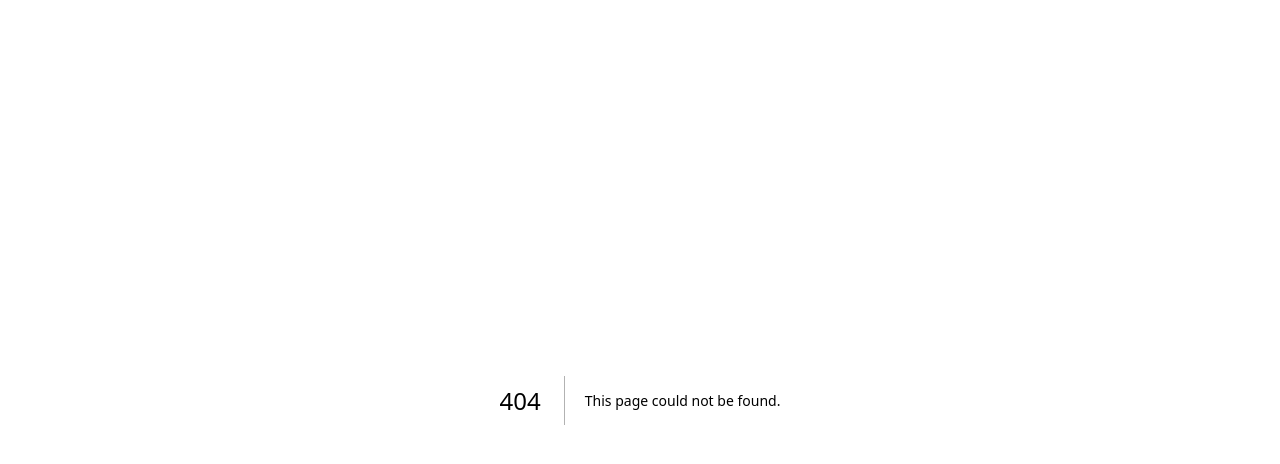
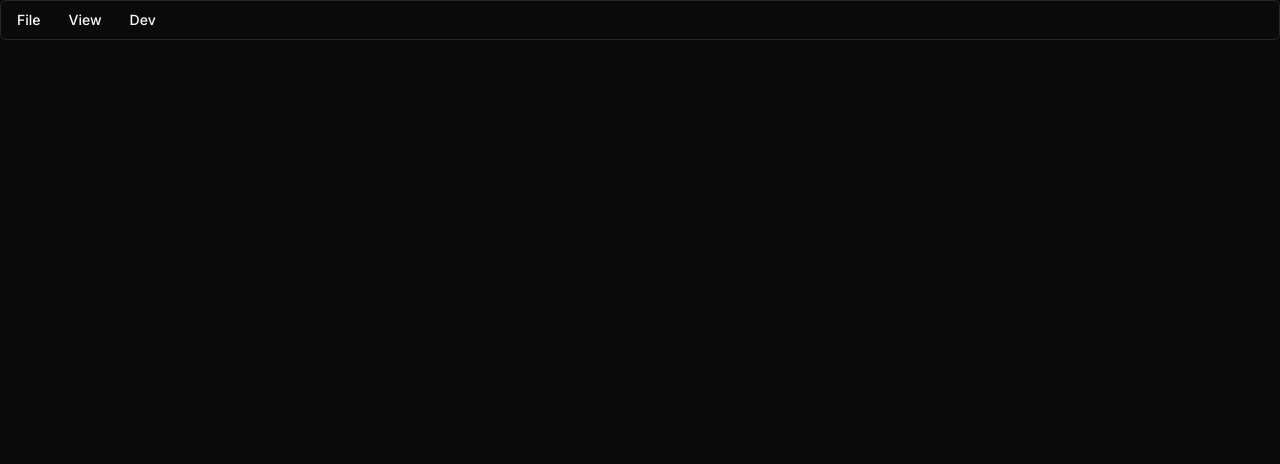
Before and after one commit to Dentalcow/deardiary, a Next.js app: page /viewer in a window 1280 px wide. Before the commit this address had no page. Shown: the top 464 px of the page. Built offline with nearby package versions, Linux system fonts and the light colour scheme.

Commit message:
added save functionality with documents folder

```diff
--- a/app/globals.css
+++ b/app/globals.css
@@ -5,64 +5,47 @@
 @layer base {
   :root {
     --background: 0 0% 100%;
-    --foreground: 222.2 84% 4.9%;
-
+    --foreground: 0 0% 3.9%;
     --card: 0 0% 100%;
-    --card-foreground: 222.2 84% 4.9%;
-
+    --card-foreground: 0 0% 3.9%;
     --popover: 0 0% 100%;
-    --popover-foreground: 222.2 84% 4.9%;
-
-    --primary: 222.2 47.4% 11.2%;
-    --primary-foreground: 210 40% 98%;
-
-    --secondary: 210 40% 96.1%;
-    --secondary-foreground: 222.2 47.4% 11.2%;
-
-    --muted: 210 40% 96.1%;
-    --muted-foreground: 215.4 16.3% 46.9%;
-
-    --accent: 210 40% 96.1%;
-    --accent-foreground: 222.2 47.4% 11.2%;
-
+    --popover-foreground: 0 0% 3.9%;
+    --primary: 0 0% 9%;
+    --primary-foreground: 0 0% 98%;
+    --secondary: 0 0% 96.1%;
+    --secondary-foreground: 0 0% 9%;
+    --muted: 0 0% 96.1%;
+    --muted-foreground: 0 0% 45.1%;
+    --accent: 0 0% 96.1%;
+    --accent-foreground: 0 0% 9%;
     --destructive: 0 84.2% 60.2%;
-    --destructive-foreground: 210 40% 98%;
-
-    --border: 214.3 31.8% 91.4%;
-    --input: 214.3 31.8% 91.4%;
-    --ring: 222.2 84% 4.9%;
-
+    --destructive-foreground: 0 0% 98%;
+    --border: 0 0% 89.8%;
+    --input: 0 0% 89.8%;
+    --ring: 0 0% 3.9%;
     --radius: 0.5rem;
   }
 
   .dark {
-    --background: 222.2 84% 4.9%;
-    --foreground: 210 40% 98%;
-
-    --card: 222.2 84% 4.9%;
-    --card-foreground: 210 40% 98%;
-
-    --popover: 222.2 84% 4.9%;
-    --popover-foreground: 210 40% 98%;
-
-    --primary: 210 40% 98%;
-    --primary-foreground: 222.2 47.4% 11.2%;
-
-    --secondary: 217.2 32.6% 17.5%;
-    --secondary-foreground: 210 40% 98%;
-
-    --muted: 217.2 32.6% 17.5%;
-    --muted-foreground: 215 20.2% 65.1%;
-
-    --accent: 217.2 32.6% 17.5%;
-    --accent-foreground: 210 40% 98%;
-
+    --background: 0 0% 3.9%;
+    --foreground: 0 0% 98%;
+    --card: 0 0% 3.9%;
+    --card-foreground: 0 0% 98%;
+    --popover: 0 0% 3.9%;
+    --popover-foreground: 0 0% 98%;
+    --primary: 0 0% 98%;
+    --primary-foreground: 0 0% 9%;
+    --secondary: 0 0% 14.9%;
+    --secondary-foreground: 0 0% 98%;
+    --muted: 0 0% 14.9%;
+    --muted-foreground: 0 0% 63.9%;
+    --accent: 0 0% 14.9%;
+    --accent-foreground: 0 0% 98%;
     --destructive: 0 62.8% 30.6%;
-    --destructive-foreground: 210 40% 98%;
-
-    --border: 217.2 32.6% 17.5%;
-    --input: 217.2 32.6% 17.5%;
-    --ring: 212.7 26.8% 83.9%;
+    --destructive-foreground: 0 0% 98%;
+    --border: 0 0% 14.9%;
+    --input: 0 0% 14.9%;
+    --ring: 0 0% 83.1%;
   }
 }
 
--- a/app/layout.tsx
+++ b/app/layout.tsx
@@ -20,7 +20,7 @@
 }) {
   return (
     <html lang="en">
-      <ThemeProvider attribute="class" defaultTheme="system" enableSystem>
+      <ThemeProvider attribute="class" defaultTheme="dark" enableSystem>
         <body className={inter.className}>{children}</body>
         <Toaster />
       </ThemeProvider>
--- a/app/page.tsx
+++ b/app/page.tsx
@@ -1,19 +1,17 @@
 //shadcnui
 
-'use client'
+"use client"
 
-import React, { useRef } from "react";
+import React, { useRef, useEffect } from "react";
 import Editor, { Monaco } from "@monaco-editor/react";
 import Link from "next/link"
 
 import { exit } from '@tauri-apps/api/process';
-import { writeTextFile } from '@tauri-apps/api/fs';
+import { writeTextFile, exists, createDir } from '@tauri-apps/api/fs';
 import { save } from '@tauri-apps/api/dialog';
+import { documentDir } from '@tauri-apps/api/path';
+
 import { useToast } from "@/components/ui/use-toast";
-
-import { useTheme } from "next-themes";
-
-import { Moon, Sun } from "lucide-react";
 
 import {
   Menubar,
@@ -31,12 +29,27 @@
   MenubarTrigger,
 } from "@/components/ui/menubar"
 
+import {
+  Dialog,
+  DialogContent,
+  DialogDescription,
+  DialogHeader,
+  DialogTitle,
+  DialogTrigger,
+} from "@/components/ui/dialog"
+
 import { Alert, AlertDescription, AlertTitle } from "@/components/ui/alert"
 
 import { cn } from "@/lib/utils"
 import { get } from "http";
 import { editor } from "monaco-editor";
-import { constants } from "perf_hooks";
+import { constants, monitorEventLoopDelay } from "perf_hooks";
+
+type Entry = {
+  title: string;
+  content: string;
+  date: string;
+}
 
 function getDate() {
   const today = new Date();
@@ -47,19 +60,27 @@
 }
 
 const App = () => {
-  const { setTheme } = useTheme()
+
   const { toast } = useToast()
 
-  let viewingMarkdown = false;
-
-  let editorRef = useRef(Editor);
+  let editorRef = useRef(editor);
 
   function handleEditorDidMount(editor: any, monaco: Monaco) {
     editorRef.current = editor;
+
+    import('monaco-themes/themes/Twilight.json')
+      .then(data => {
+        monaco.editor.defineTheme('twilight', data);
+        monaco.editor.setTheme('twilight');
+      })
+  }
+
+  function getEditorContents() {
+    return editorRef.current.getValue();
   }
 
   function showValue() {
-    console.log(editorRef.current.getValue());
+    console.log(getEditorContents());
     toast({
       title: "Editor Contents",
       description: "Check the console for the editor contents",
@@ -68,15 +89,30 @@
 
   async function onExit() {
     await exit(0);
-    console.log("exit");
   }
 
-  // async function onSave() {
-  //   const filePath = ""
+  async function onSave() {
+    const documentDirPath = (await documentDir()).replace(/\\/g, '/');
+    if (!(await exists(documentDirPath + "deardiary/"))) {
+      await createDir(documentDirPath + "deardiary/");
+    }
+    let filePath = documentDirPath + "deardiary/" + getDate();
+    console.log(filePath);
+    let fileName = "diary entry for " + getDate();
 
-  //   console.log(filePath);
-  //   await writeTextFile(filePath, editorRef.current.getValue());
-  // }
+    let fileContents: Entry = {
+      title: fileName,
+      content: getEditorContents(),
+      date: getDate(),
+    }
+
+    await writeTextFile(filePath + ".json", JSON.stringify(fileContents));
+    toast({
+      title: "Entry Added",
+      description: filePath,
+    })
+
+  }
 
   async function onSaveAs() {
     const filePath = await save({
@@ -85,13 +121,11 @@
         extensions: ['txt']
       }]
     });
-    console.log(filePath);
-    await writeTextFile(filePath, editorRef.current.getValue());
-    console.log("save as");
-  }
-
-  function getEditorContents() {
-    return editorRef.current.getValue();
+    await writeTextFile(filePath, getEditorContents());
+    toast({
+      title: "Entry Exported",
+      description: filePath,
+    })
   }
 
   function renderMarkdown() {
@@ -101,36 +135,23 @@
 
   }
 
-  function switchScreen() {
-    if (viewingMarkdown) {
-      viewingMarkdown = false;
-    }
-    else {
-      viewingMarkdown = true;
-    }
-    console.log(viewingMarkdown);
-    renderUI();
-  }
+  const options: Monaco.IStandaloneEditorConstructionOptions = {
+    readOnly: false,
+    minimap: { enabled: false },
+  };
 
-  function renderUI() {
-    console.log('render called');
-    if (viewingMarkdown == true) {
   return (
-        <div>
-          <p>hello</p>
-        </div>
-      )
-    }
-    else {
-      return (
-        <div className="overflow-clip">
+    < div className="overflow-clip" >
       <div>
         <Menubar>
           <MenubarMenu>
             <MenubarTrigger>File</MenubarTrigger>
             <MenubarContent>
               <MenubarItem>
-                    <button onClick={onSaveAs}>Save As</button>
+                <button onClick={onSave}>Add Entry</button>
+              </MenubarItem>
+              <MenubarItem>
+                <button onClick={onSaveAs}>Export</button>
               </MenubarItem>
               <MenubarSeparator />
               <MenubarItem>
@@ -142,9 +163,7 @@
             <MenubarTrigger>View</MenubarTrigger>
             <MenubarContent>
               <MenubarItem>
-                    <button onClick={switchScreen}>
-                      {viewingMarkdown ? "View Editor" : "View Markdown"}
-                    </button>
+                <Link href="/viewer">Launch Viewer</Link>
               </MenubarItem>
             </MenubarContent>
           </MenubarMenu>
@@ -163,20 +182,14 @@
       <div>
         <Editor
           height="93vh"
+          theme="vs-dark"
+          options={options}
           defaultLanguage="markdown"
           defaultValue="# Hello, world!"
           onMount={handleEditorDidMount}
         />
       </div>
-        </div>
-      );
-    }
-  }
-
-  return (
-    <div>
-      {renderUI()}
-    </div>
+    </div >
   );
 
 };
--- /dev/null
+++ b/app/viewer/page.tsx
@@ -0,0 +1,65 @@
+'use client'
+
+import Link from "next/link"
+
+import {
+  Menubar,
+  MenubarCheckboxItem,
+  MenubarContent,
+  MenubarItem,
+  MenubarMenu,
+  MenubarRadioGroup,
+  MenubarRadioItem,
+  MenubarSeparator,
+  MenubarShortcut,
+  MenubarSub,
+  MenubarSubContent,
+  MenubarSubTrigger,
+  MenubarTrigger,
+} from "@/components/ui/menubar"
+
+import { exit } from '@tauri-apps/api/process';
+
+const viewerPage = () => {
+
+  async function onExit() {
+    await exit(0);
+  }
+
+  return (
+    <div className="overflow-clip">
+      <div>
+        <Menubar>
+          <MenubarMenu>
+            <MenubarTrigger>File</MenubarTrigger>
+            <MenubarContent>
+              <MenubarItem>
+                <button onClick={onExit}>Quit</button>
+              </MenubarItem>
+            </MenubarContent>
+          </MenubarMenu>
+          <MenubarMenu>
+            <MenubarTrigger>View</MenubarTrigger>
+            <MenubarContent>
+              <MenubarItem>
+                <Link href="/">Launch Editor</Link>
+              </MenubarItem>
+            </MenubarContent>
+          </MenubarMenu>
+          <MenubarMenu>
+            <MenubarTrigger>Dev</MenubarTrigger>
+            <MenubarContent>
+              <MenubarItem>
+                <button>
+                  Test
+                </button>
+              </MenubarItem>
+            </MenubarContent>
+          </MenubarMenu>
+        </Menubar>
+      </div>
+    </div>
+  );
+};
+
+export default viewerPage;
--- /dev/null
+++ b/components/ui/dialog.tsx
@@ -0,0 +1,123 @@
+"use client"
+
+import * as React from "react"
+import * as DialogPrimitive from "@radix-ui/react-dialog"
+import { X } from "lucide-react"
+
+import { cn } from "@/lib/utils"
+
+const Dialog = DialogPrimitive.Root
+
+const DialogTrigger = DialogPrimitive.Trigger
+
+const DialogPortal = ({
+  className,
+  ...props
+}: DialogPrimitive.DialogPortalProps) => (
+  <DialogPrimitive.Portal className={cn(className)} {...props} />
+)
+DialogPortal.displayName = DialogPrimitive.Portal.displayName
+
+const DialogOverlay = React.forwardRef<
+  React.ElementRef<typeof DialogPrimitive.Overlay>,
+  React.ComponentPropsWithoutRef<typeof DialogPrimitive.Overlay>
+>(({ className, ...props }, ref) => (
+  <DialogPrimitive.Overlay
+    ref={ref}
+    className={cn(
+      "fixed inset-0 z-50 bg-background/80 backdrop-blur-sm data-[state=open]:animate-in data-[state=closed]:animate-out data-[state=closed]:fade-out-0 data-[state=open]:fade-in-0",
+      className
+    )}
+    {...props}
+  />
+))
+DialogOverlay.displayName = DialogPrimitive.Overlay.displayName
+
+const DialogContent = React.forwardRef<
+  React.ElementRef<typeof DialogPrimitive.Content>,
+  React.ComponentPropsWithoutRef<typeof DialogPrimitive.Content>
+>(({ className, children, ...props }, ref) => (
+  <DialogPortal>
+    <DialogOverlay />
+    <DialogPrimitive.Content
+      ref={ref}
+      className={cn(
+        "fixed left-[50%] top-[50%] z-50 grid w-full max-w-lg translate-x-[-50%] translate-y-[-50%] gap-4 border bg-background p-6 shadow-lg duration-200 data-[state=open]:animate-in data-[state=closed]:animate-out data-[state=closed]:fade-out-0 data-[state=open]:fade-in-0 data-[state=closed]:zoom-out-95 data-[state=open]:zoom-in-95 data-[state=closed]:slide-out-to-left-1/2 data-[state=closed]:slide-out-to-top-[48%] data-[state=open]:slide-in-from-left-1/2 data-[state=open]:slide-in-from-top-[48%] sm:rounded-lg md:w-full",
+        className
+      )}
+      {...props}
+    >
+      {children}
+      <DialogPrimitive.Close className="absolute right-4 top-4 rounded-sm opacity-70 ring-offset-background transition-opacity hover:opacity-100 focus:outline-none focus:ring-2 focus:ring-ring focus:ring-offset-2 disabled:pointer-events-none data-[state=open]:bg-accent data-[state=open]:text-muted-foreground">
+        <X className="h-4 w-4" />
+        <span className="sr-only">Close</span>
+      </DialogPrimitive.Close>
+    </DialogPrimitive.Content>
+  </DialogPortal>
+))
+DialogContent.displayName = DialogPrimitive.Content.displayName
+
+const DialogHeader = ({
+  className,
+  ...props
+}: React.HTMLAttributes<HTMLDivElement>) => (
+  <div
+    className={cn(
+      "flex flex-col space-y-1.5 text-center sm:text-left",
+      className
+    )}
+    {...props}
+  />
+)
+DialogHeader.displayName = "DialogHeader"
+
+const DialogFooter = ({
+  className,
+  ...props
+}: React.HTMLAttributes<HTMLDivElement>) => (
+  <div
+    className={cn(
+      "flex flex-col-reverse sm:flex-row sm:justify-end sm:space-x-2",
+      className
+    )}
+    {...props}
+  />
+)
+DialogFooter.displayName = "DialogFooter"
+
+const DialogTitle = React.forwardRef<
+  React.ElementRef<typeof DialogPrimitive.Title>,
+  React.ComponentPropsWithoutRef<typeof DialogPrimitive.Title>
+>(({ className, ...props }, ref) => (
+  <DialogPrimitive.Title
+    ref={ref}
+    className={cn(
+      "text-lg font-semibold leading-none tracking-tight",
+      className
+    )}
+    {...props}
+  />
+))
+DialogTitle.displayName = DialogPrimitive.Title.displayName
+
+const DialogDescription = React.forwardRef<
+  React.ElementRef<typeof DialogPrimitive.Description>,
+  React.ComponentPropsWithoutRef<typeof DialogPrimitive.Description>
+>(({ className, ...props }, ref) => (
+  <DialogPrimitive.Description
+    ref={ref}
+    className={cn("text-sm text-muted-foreground", className)}
+    {...props}
+  />
+))
+DialogDescription.displayName = DialogPrimitive.Description.displayName
+
+export {
+  Dialog,
+  DialogTrigger,
+  DialogContent,
+  DialogHeader,
+  DialogFooter,
+  DialogTitle,
+  DialogDescription,
+}
--- a/package.json
+++ b/package.json
@@ -11,6 +11,7 @@
   },
   "dependencies": {
     "@monaco-editor/react": "^4.5.2",
+    "@radix-ui/react-dialog": "^1.0.4",
     "@radix-ui/react-menubar": "^1.0.3",
     "@radix-ui/react-navigation-menu": "^1.1.3",
     "@radix-ui/react-tabs": "^1.0.4",
@@ -26,6 +27,7 @@
     "eslint-config-next": "13.4.19",
     "lucide-react": "^0.274.0",
     "monaco-editor": "^0.41.0",
+    "monaco-themes": "^0.4.4",
     "next": "13.4.19",
     "next-themes": "^0.2.1",
     "postcss": "8.4.29",
```
Also changed, not shown: src-tauri/tauri.conf.json (+5 -2 lines), 1 other file (tests, documents, lock files or other folders). Lines whose indentation alone changed are shown as unchanged.
